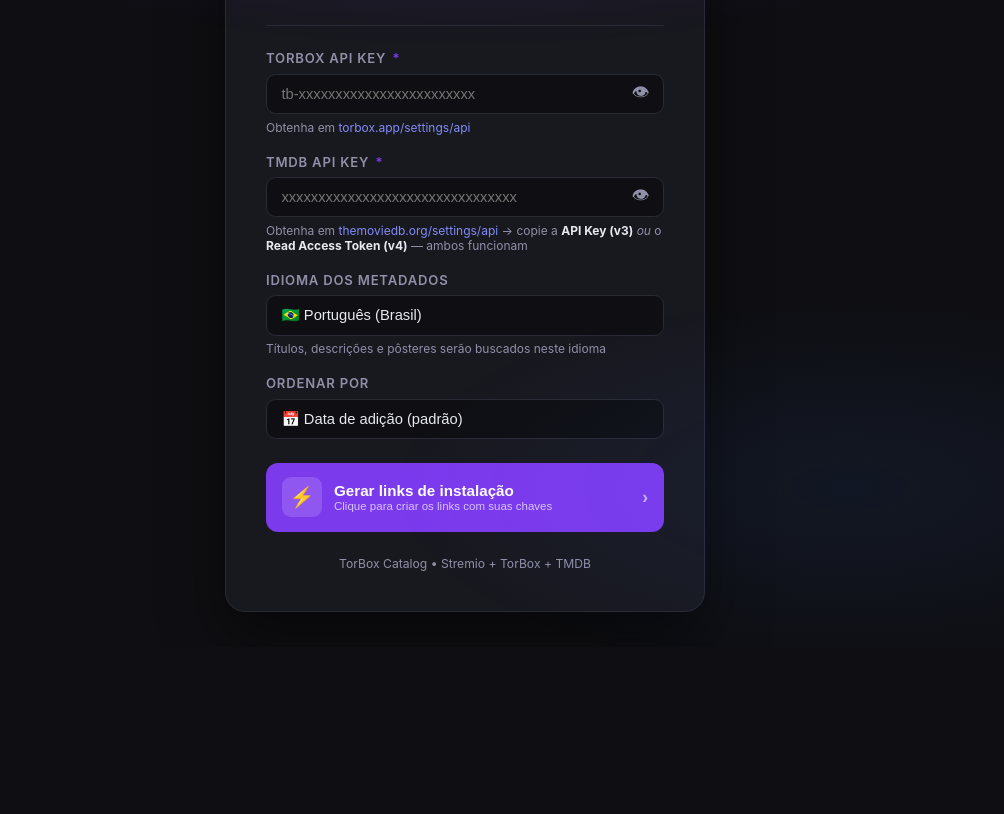
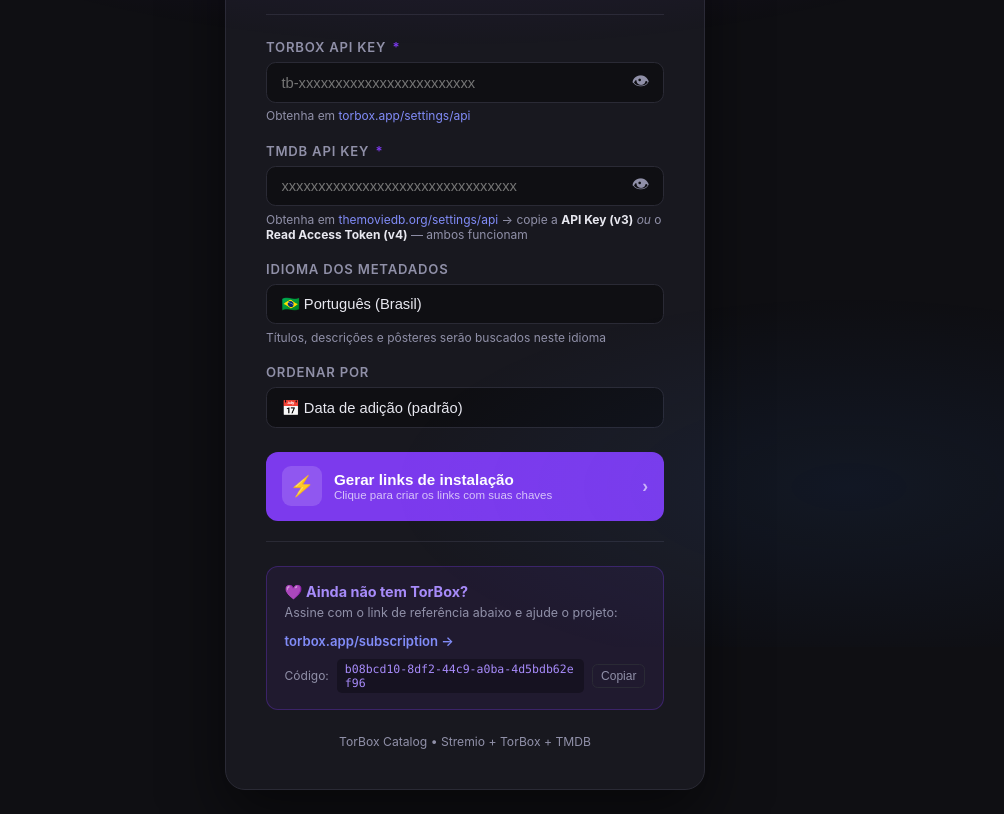
Before and after one commit to viniciusss500/tbmedia, a website: page configure.html in a window 1280 px wide. Shown: the part 153-967 px from the top of the page, without its empty margins (175-1179 px from the left). Before the commit the page ends 800 px from the top, so only its background shows below. Drawn offline with Linux system fonts and the light colour scheme.

Commit message:
Update configure.html

```diff
--- a/configure.html
+++ b/configure.html
@@ -135,6 +135,31 @@
     }
     .toast.show { opacity: 1; transform: translateY(0); }
     .footer { text-align: center; margin-top: 1.5rem; font-size: .76rem; color: var(--muted); }
+
+    .referral-box {
+      background: rgba(124,58,237,.08); border: 1px solid rgba(124,58,237,.3);
+      border-radius: .75rem; padding: 1rem 1.1rem; margin-top: .5rem;
+    }
+    .referral-title { font-weight: 700; font-size: .9rem; margin-bottom: .3rem; color: #a78bfa; }
+    .referral-desc  { font-size: .78rem; color: var(--muted); margin-bottom: .6rem; }
+    .referral-link  {
+      display: inline-block; font-size: .82rem; color: #818cf8;
+      text-decoration: none; font-weight: 600; margin-bottom: .6rem;
+    }
+    .referral-link:hover { text-decoration: underline; }
+    .referral-code-row  { display: flex; align-items: center; gap: .5rem; flex-wrap: wrap; }
+    .referral-label { font-size: .75rem; color: var(--muted); flex-shrink: 0; }
+    .referral-code  {
+      font-family: 'Menlo','Consolas',monospace; font-size: .72rem;
+      color: #a78bfa; background: rgba(0,0,0,.3); padding: .2rem .5rem;
+      border-radius: .3rem; flex: 1; min-width: 0; word-break: break-all;
+    }
+    .btn-copy-ref {
+      background: none; border: 1px solid var(--border); border-radius: .35rem;
+      color: var(--muted); cursor: pointer; padding: .25rem .5rem; font-size: .75rem;
+      transition: all .2s; white-space: nowrap; flex-shrink: 0;
+    }
+    .btn-copy-ref:hover { border-color: var(--accent); color: var(--accent); }
   </style>
 </head>
 <body>
@@ -222,6 +247,20 @@
     </p>
   </div>
 
+  <div class="divider"></div>
+  <div class="referral-box">
+    <div class="referral-title">💜 Ainda não tem TorBox?</div>
+    <p class="referral-desc">Assine com o link de referência abaixo e ajude o projeto:</p>
+    <a class="referral-link" href="https://torbox.app/subscription?referral=b08bcd10-8df2-44c9-a0ba-4d5bdb62ef96" target="_blank" rel="noopener">
+      torbox.app/subscription →
+    </a>
+    <div class="referral-code-row">
+      <span class="referral-label">Código:</span>
+      <span class="referral-code" id="refCode">b08bcd10-8df2-44c9-a0ba-4d5bdb62ef96</span>
+      <button class="btn-copy-ref" onclick="copyRef()">Copiar</button>
+    </div>
+  </div>
+
   <div class="footer">TorBox Catalog • Stremio + TorBox + TMDB</div>
 </div>
 
@@ -287,6 +326,16 @@
   }
 
   document.addEventListener('keydown', e => { if (e.key === 'Enter') generate(); });
+
+  function copyRef() {
+    const code = document.getElementById('refCode').textContent;
+    navigator.clipboard.writeText(code).then(() => {
+      const t = document.getElementById('toast');
+      t.textContent = '✓ Código copiado!';
+      t.classList.add('show');
+      setTimeout(() => { t.classList.remove('show'); t.textContent = '✓ URL copiada!'; }, 2200);
+    });
+  }
 </script>
 </body>
 </html>
```
